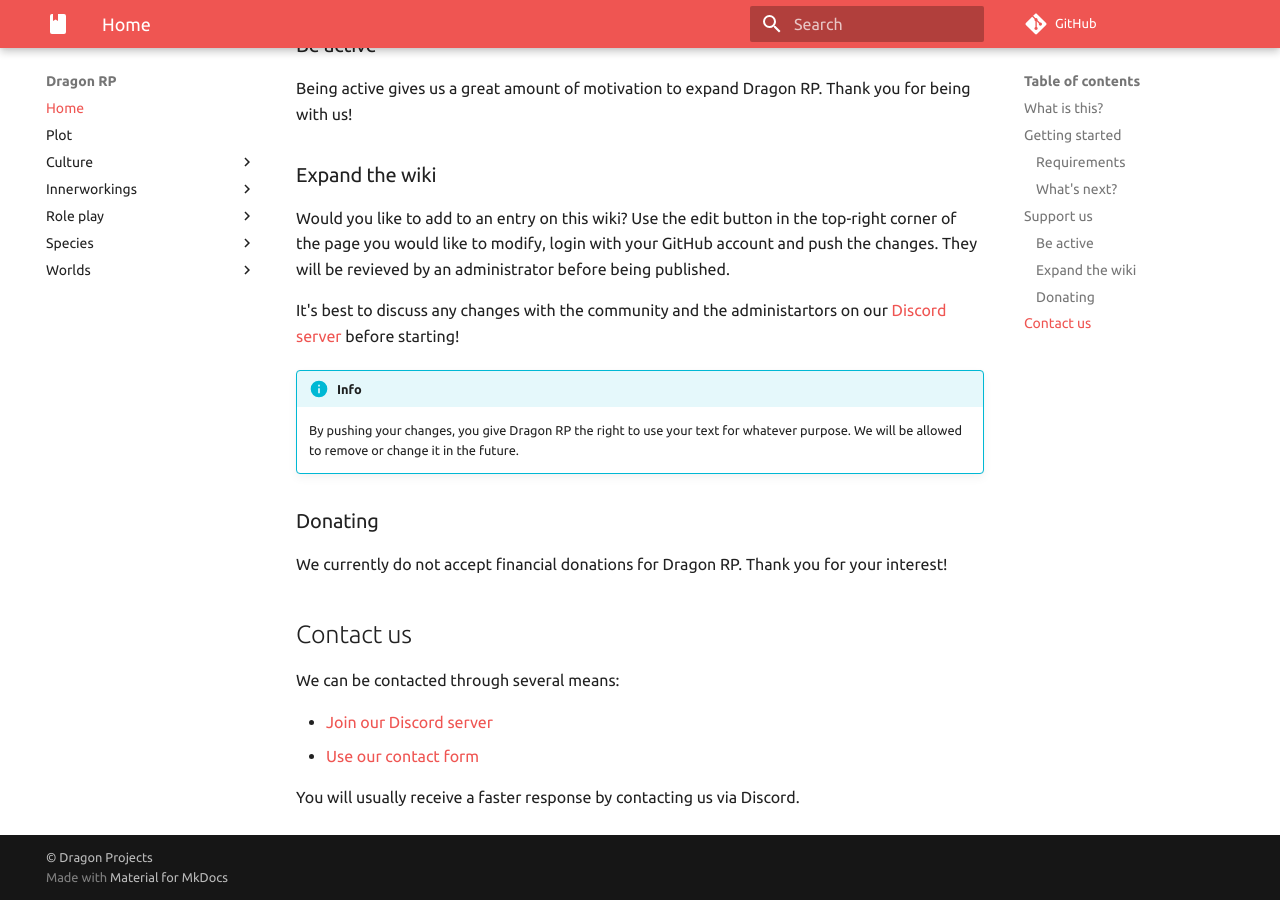
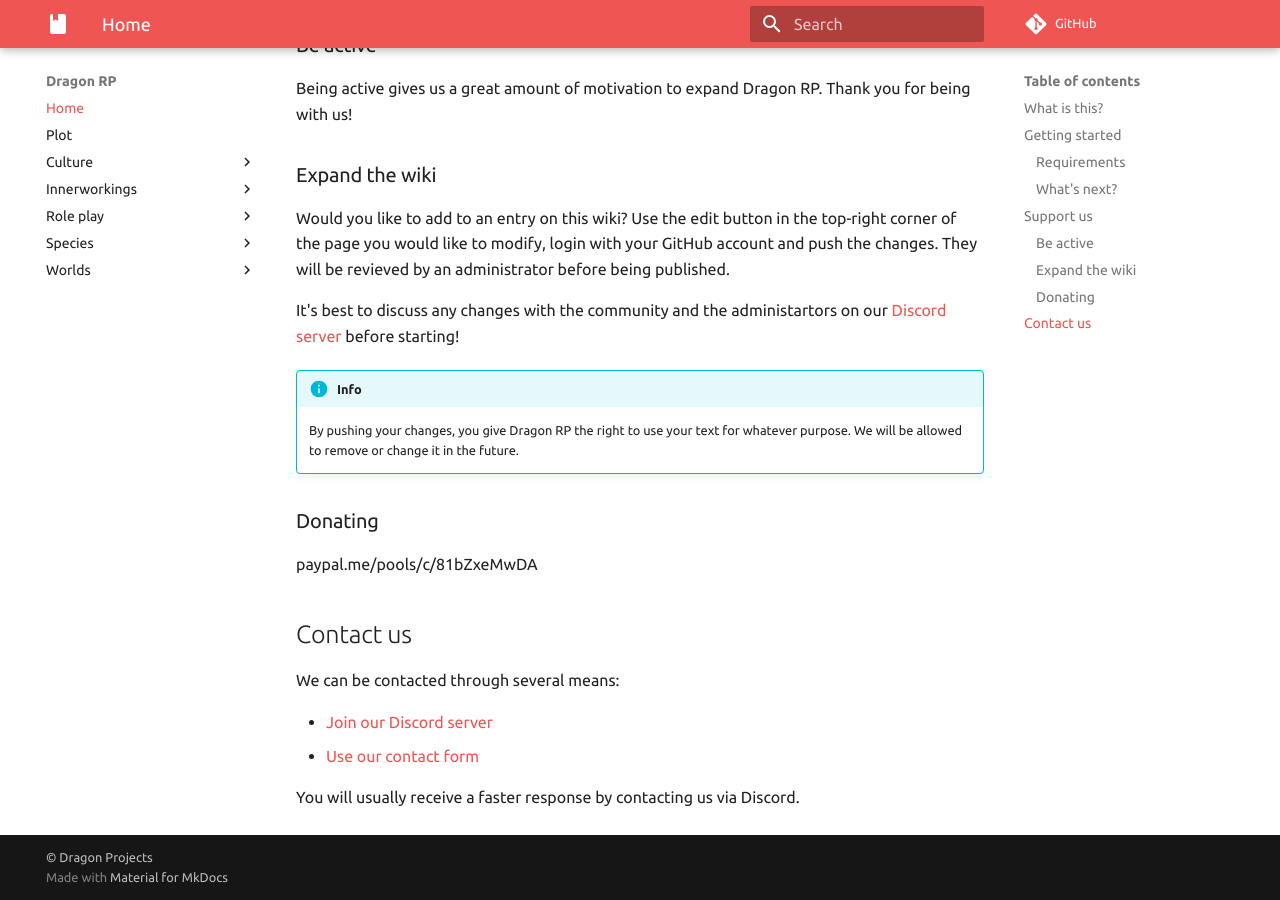
Before and after one commit to dragonprojects/dragonroleplay, an MkDocs documentation site: the page built from docs/index.md, in a window 1280 px wide and 900 px high, scrolled down 1617 px. Built offline with MkDocs 1.6.1 and Material for MkDocs 9.7.7, drawn with Linux system fonts in a browser that asks for light colours; comment, search, counter and statistics services are not loaded.

Commit message:
Update index.md

```diff
--- a/docs/index.md
+++ b/docs/index.md
@@ -63,7 +63,7 @@ It's best to discuss any changes with the community and the administartors on ou
     By pushing your changes, you give Dragon RP the right to use your text for whatever purpose. We will be allowed to remove or change it in the future.
 
 ### Donating
-We currently do not accept financial donations for Dragon RP. Thank you for your interest!
+paypal.me/pools/c/81bZxeMwDA
 
 ## Contact us
 We can be contacted through several means:
```
